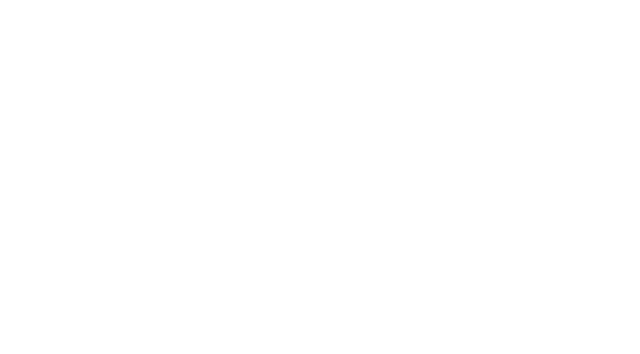
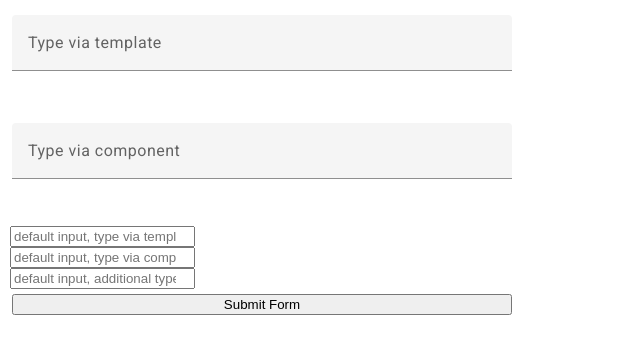
Before and after one commit to MariuszPaluch2001/diabetes-control-app, an Angular app in the folder diabetFrontend/: page /glucose-level/save-form in a window 1280 px wide. Before the commit this address led to /. Shown: the top 354 px of the page, without its empty margins (0-640 px from the left). Built offline with nearby package versions, Linux system fonts and the light colour scheme.

Commit message:
Added basic form display

```diff
--- a/diabetFrontend/angular.json
+++ b/diabetFrontend/angular.json
@@ -25,6 +25,7 @@
               "src/assets"
             ],
             "styles": [
+              "@angular/material/prebuilt-themes/indigo-pink.css",
               "src/styles.css"
             ],
             "scripts": []
@@ -87,6 +88,7 @@
               "src/assets"
             ],
             "styles": [
+              "@angular/material/prebuilt-themes/indigo-pink.css",
               "src/styles.css"
             ],
             "scripts": []
--- a/diabetFrontend/package.json
+++ b/diabetFrontend/package.json
@@ -11,10 +11,12 @@
   "private": true,
   "dependencies": {
     "@angular/animations": "^16.1.0",
+    "@angular/cdk": "^16.2.6",
     "@angular/common": "^16.1.0",
     "@angular/compiler": "^16.1.0",
     "@angular/core": "^16.1.0",
     "@angular/forms": "^16.1.0",
+    "@angular/material": "^16.2.6",
     "@angular/platform-browser": "^16.1.0",
     "@angular/platform-browser-dynamic": "^16.1.0",
     "@angular/router": "^16.1.0",
--- /dev/null
+++ b/diabetFrontend/src/app/glucose-level/save-form/save-form.component.css
@@ -0,0 +1,24 @@
+.fill-remaining-space {
+  /* This fills the remaining space, by using flexbox.
+     Every toolbar row uses a flexbox row layout. */
+  flex: 1 1 auto;
+}
+
+.container {
+  padding: 10px;
+}
+
+.form {
+  min-width: 150px;
+  max-width: 500px;
+  width: 100%;
+}
+
+.form-element {
+  padding: 5px 0px 25px 2px;
+  width: 100%;
+}
+
+.button {
+  width: 100%;
+}
--- /dev/null
+++ b/diabetFrontend/src/app/glucose-level/save-form/save-form.component.html
@@ -0,0 +1,23 @@
+<div class="container" novalidate>
+  <form class="form">
+
+    <mat-form-field class="form-element">
+      <input matInput type="number" placeholder="Type via template" formControlName="firstname">
+    </mat-form-field>
+
+    <mat-form-field class="form-element">
+      <input matInput type="number" placeholder="Type via component" formControlName="lastname">
+    </mat-form-field>
+
+    <input type="number" placeholder="default input, type via template" formControlName="defaulttemp"/>
+    <br />
+    <input type="number" placeholder="default input, type via component" formControlName="defaultdyn"/>
+    <br />
+    <input type="number" placeholder="default input, additional type attribute" formControlName="defaultadditional"/>
+
+    <div class="form-element">
+      <button mat-raised-button color="primary" type="submit" class="button">Submit Form</button>
+    </div>
+
+  </form>
+</div>
--- a/diabetFrontend/src/index.html
+++ b/diabetFrontend/src/index.html
@@ -6,8 +6,11 @@
   <base href="/">
   <meta name="viewport" content="width=device-width, initial-scale=1">
   <link rel="icon" type="image/x-icon" href="favicon.ico">
+  <link rel="preconnect" href="https://fonts.gstatic.com">
+  <link href="https://fonts.googleapis.com/css2?family=Roboto:wght@300;400;500&display=swap" rel="stylesheet">
+  <link href="https://fonts.googleapis.com/icon?family=Material+Icons" rel="stylesheet">
 </head>
-<body>
+<body class="mat-typography">
   <app-root></app-root>
 </body>
 </html>
--- a/diabetFrontend/src/styles.css
+++ b/diabetFrontend/src/styles.css
@@ -1 +1,4 @@
 /* You can add global styles to this file, and also import other style files */
+
+html, body { height: 100%; }
+body { margin: 0; font-family: Roboto, "Helvetica Neue", sans-serif; }
```
Also changed, not shown: diabetFrontend/src/app/app-routing.module.ts (+6 -4 lines), diabetFrontend/src/app/app.module.ts (+21 -2 lines), diabetFrontend/src/app/glucose-level/save-form/save-form.component.ts (added, +9 -0 lines), diabetFrontend/src/app/glucose-level/glucose-sample/glucose-sample.component.ts (line endings or trailing spaces), 2 other files (tests, documents, lock files or other folders).
